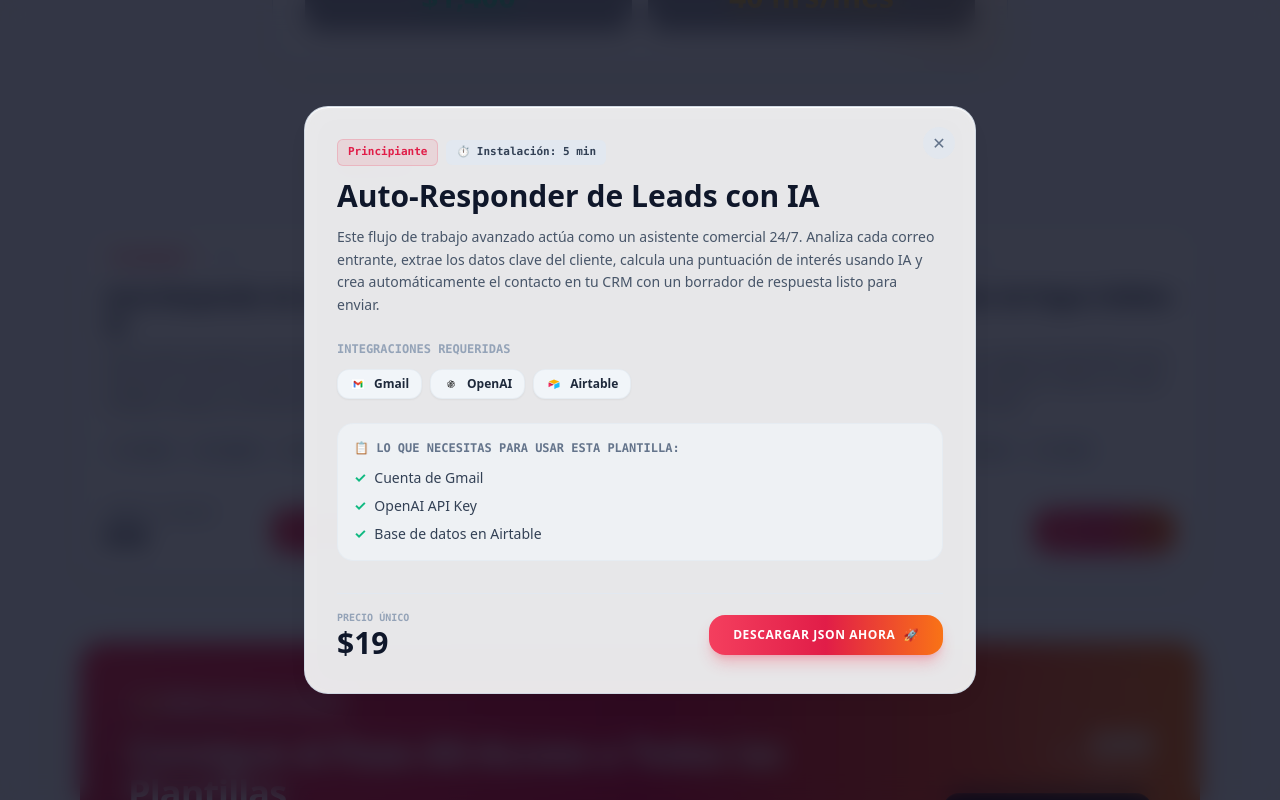
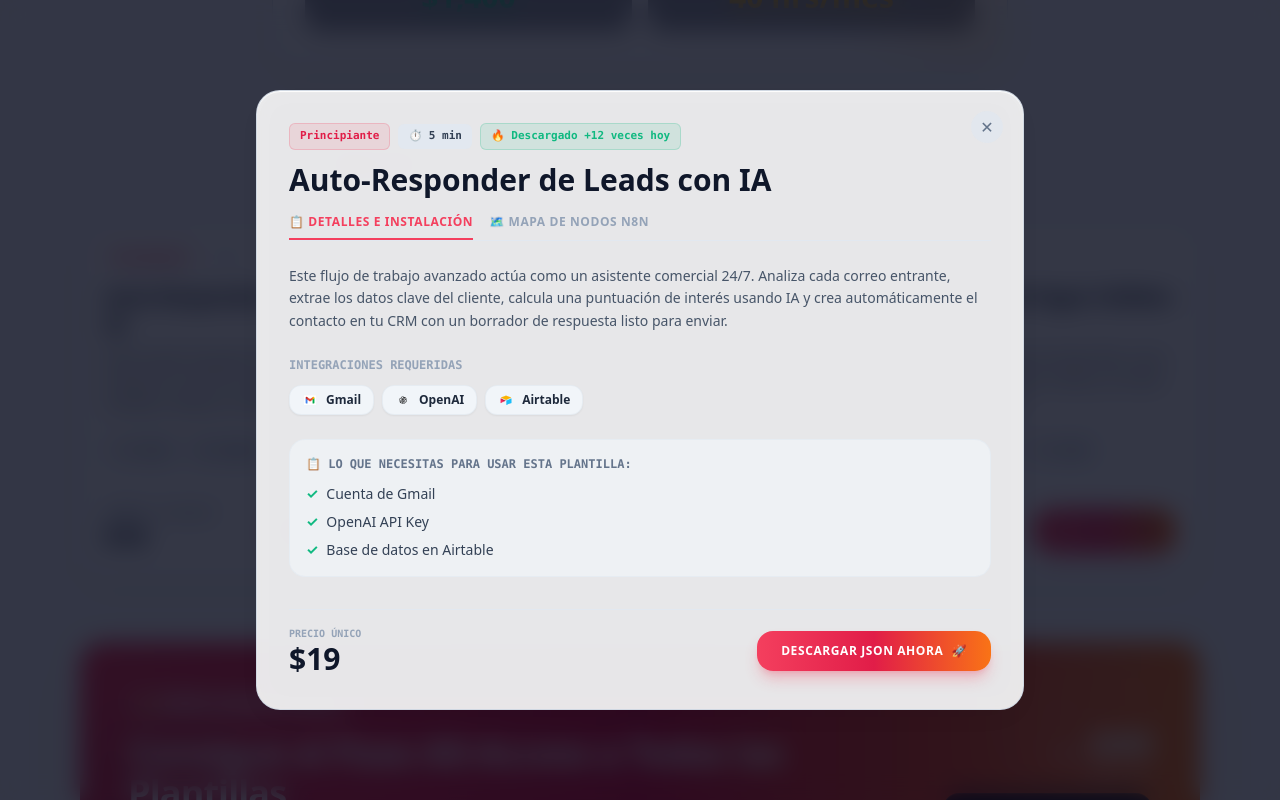
Before and after one commit to axiom-systemstech/n8nflow, a Next.js app: page / in a window 1280 px wide. Both pictures are taken after a click on the element 258 px from the left and 1825 px from the top of the page. Shown: the part 1425-2225 px from the top of the page. Built offline with nearby package versions, Linux system fonts and the light colour scheme.

Commit message:
Enhance WorkflowModal with tab functionality
Added state management for active tab and updated modal layout.

```diff
--- a/src/components/WorkflowModal.tsx
+++ b/src/components/WorkflowModal.tsx
@@ -1,5 +1,6 @@
 'use client';
 
+import { useState } from 'react';
 import { Workflow } from '../types/workflow';
 import AppLogo from './AppLogo';
 
@@ -9,39 +10,70 @@
 }
 
 export default function WorkflowModal({ workflow, onClose }: WorkflowModalProps) {
+  const [activeTab, setActiveTab] = useState<'details' | 'preview'>('details');
+
   if (!workflow) return null;
 
   return (
     <div className="fixed inset-0 z-50 flex items-center justify-center p-4 bg-slate-950/80 backdrop-blur-md animate-fadeIn">
       <div
-        className="glass-panel w-full max-w-2xl rounded-3xl p-6 sm:p-8 max-h-[90vh] overflow-y-auto relative text-slate-900 dark:text-white border border-slate-200 dark:border-slate-800 shadow-2xl"
+        className="glass-panel w-full max-w-3xl rounded-3xl p-6 sm:p-8 max-h-[90vh] overflow-y-auto relative text-slate-900 dark:text-white border border-slate-200 dark:border-slate-800 shadow-2xl"
         onClick={(e) => e.stopPropagation()}
       >
         {/* Botón Cerrar */}
         <button
           onClick={onClose}
-          className="absolute top-5 right-5 w-8 h-8 rounded-full bg-slate-200/80 dark:bg-slate-800/80 flex items-center justify-center text-slate-500 hover:text-slate-900 dark:hover:text-white transition-colors"
+          className="absolute top-5 right-5 w-8 h-8 rounded-full bg-slate-200/80 dark:bg-slate-800/80 flex items-center justify-center text-slate-500 hover:text-slate-900 dark:hover:text-white transition-colors z-10"
         >
           ✕
         </button>
 
-        {/* Encabezado */}
+        {/* Badges y Actividad en Vivo */}
         <div className="flex flex-wrap items-center gap-2 mb-3">
           <span className="text-[11px] font-mono font-bold px-2.5 py-1 rounded-md bg-rose-500/10 text-rose-600 dark:text-rose-400 border border-rose-500/20">
             {workflow.difficulty}
           </span>
           <span className="text-[11px] font-mono font-bold px-2.5 py-1 rounded-md bg-slate-200 dark:bg-slate-800 text-slate-700 dark:text-slate-300">
-            ⏱️ Instalación: {workflow.setupTime}
+            ⏱️ {workflow.setupTime}
+          </span>
+          <span className="text-[11px] font-mono text-emerald-500 font-bold px-2.5 py-1 rounded-md bg-emerald-500/10 border border-emerald-500/20">
+            🔥 Descargado +12 veces hoy
           </span>
         </div>
 
-        <h2 className="text-2xl sm:text-3xl font-black mb-3">{workflow.title}</h2>
+        <h2 className="text-2xl sm:text-3xl font-black mb-4">{workflow.title}</h2>
 
+        {/* Pestañas dentro del Modal */}
+        <div className="flex border-b border-slate-200 dark:border-slate-800 mb-6 gap-4">
+          <button
+            onClick={() => setActiveTab('details')}
+            className={`pb-2 text-xs font-bold uppercase tracking-wider transition-colors border-b-2 ${
+              activeTab === 'details'
+                ? 'border-rose-500 text-rose-500'
+                : 'border-transparent text-slate-400 hover:text-slate-600'
+            }`}
+          >
+            📋 Detalles e Instalación
+          </button>
+          <button
+            onClick={() => setActiveTab('preview')}
+            className={`pb-2 text-xs font-bold uppercase tracking-wider transition-colors border-b-2 ${
+              activeTab === 'preview'
+                ? 'border-rose-500 text-rose-500'
+                : 'border-transparent text-slate-400 hover:text-slate-600'
+            }`}
+          >
+            🗺️ Mapa de Nodos n8n
+          </button>
+        </div>
+
+        {activeTab === 'details' ? (
+          <>
             <p className="text-slate-600 dark:text-slate-300 text-sm leading-relaxed mb-6">
               {workflow.longDescription || workflow.description}
             </p>
 
-        {/* Integraciones requeridas con Logos Reales */}
+            {/* Integraciones */}
             <div className="mb-6">
               <h4 className="text-xs font-mono font-bold uppercase text-slate-400 mb-3">
                 Integraciones requeridas
@@ -59,7 +91,7 @@
               </div>
             </div>
 
-        {/* Lista de Requisitos de API */}
+            {/* Requisitos */}
             <div className="mb-8 p-4 rounded-2xl bg-slate-100/70 dark:bg-slate-900/60 border border-slate-200/60 dark:border-slate-800">
               <h4 className="text-xs font-mono font-bold uppercase text-slate-500 dark:text-slate-400 mb-3">
                 📋 Lo que necesitas para usar esta plantilla:
@@ -72,8 +104,23 @@
                 ))}
               </ul>
             </div>
+          </>
+        ) : (
+          <div className="mb-8 text-center">
+            <div className="relative rounded-2xl overflow-hidden border border-slate-200 dark:border-slate-800 bg-slate-950 p-6 flex flex-col items-center justify-center min-h-[220px]">
+              <div className="text-4xl mb-2">⚡</div>
+              <h5 className="text-sm font-bold text-white mb-1">Estructura de Flujo Verificada</h5>
+              <p className="text-xs text-slate-400 max-w-md mb-4">
+                Este flujo de trabajo contiene todos los nodos preconfigurados, controladores de errores y mapeo de campos listo para importar.
+              </p>
+              <span className="px-3 py-1 rounded-full bg-rose-500/20 text-rose-400 text-[10px] font-mono font-bold">
+                JSON Válido para n8n v1.0+
+              </span>
+            </div>
+          </div>
+        )}
 
-        {/* Precio y CTA Principal */}
+        {/* Footer del Modal */}
         <div className="flex items-center justify-between pt-4 border-t border-slate-200 dark:border-slate-800">
           <div>
             <span className="block text-[10px] uppercase font-mono font-bold text-slate-400">Precio único</span>
```
Lines whose indentation alone changed are shown as unchanged.
